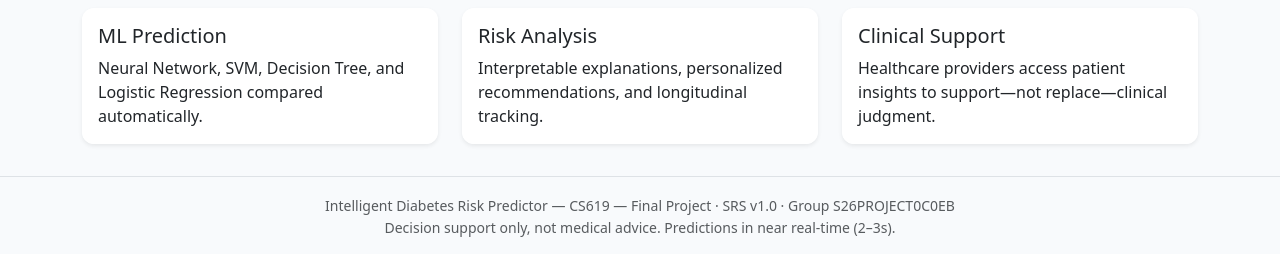
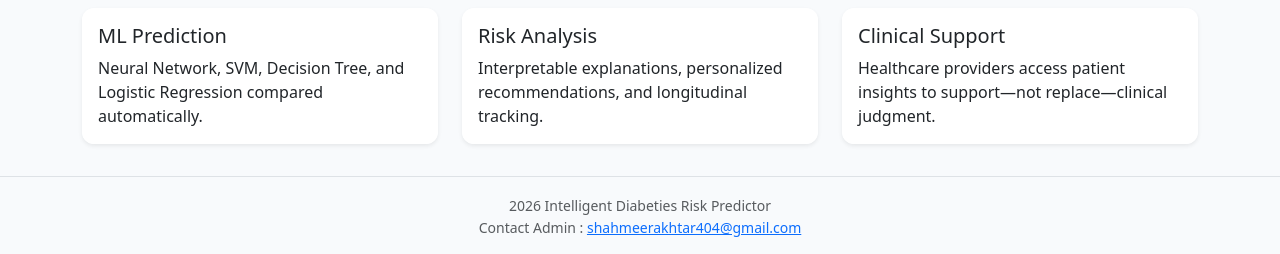
Before and after one commit to AbdullahHub992/intelligent-diabetes-risk-predictor, a Flask app: page / in a window 1280 px wide. Shown: the part 1187-1441 px from the top of the page. Run offline with Flask 3, Linux system fonts and the light colour scheme; some libraries are stand-ins or nearby versions.

Commit message:
Replace the site footer with the 2026 title and admin contact.
Co-authored-by: Cursor <cursoragent@cursor.com>

```diff
--- a/app/templates/base.html
+++ b/app/templates/base.html
@@ -99,11 +99,8 @@
     </main>
 
     <footer class="text-center text-muted py-3 border-top">
-        <small>{{ app_name }} — {{ project_course }} · SRS v{{ project_version }} · Group {{ project_group_id }}</small>
-        <small class="d-block">Decision support only, not medical advice. Predictions in near real-time (2–3s).</small>
-        {% if current_user.is_authenticated and current_user.is_admin %}
-        <small class="d-block mt-1 text-dark fw-semibold">Signed in as Administrator — {{ current_user.full_name }}</small>
-        {% endif %}
+        <small>2026 Intelligent Diabeties Risk Predictor</small>
+        <small class="d-block">Contact Admin : <a href="mailto:shahmeerakhtar404@gmail.com">shahmeerakhtar404@gmail.com</a></small>
     </footer>
     <script src="https://cdn.jsdelivr.net/npm/bootstrap@5.3.3/dist/js/bootstrap.bundle.min.js"></script>
     <script>
```
